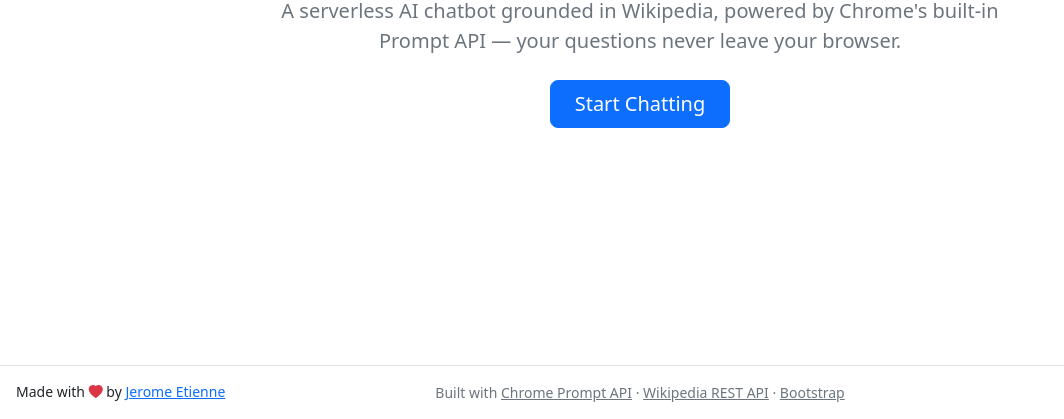
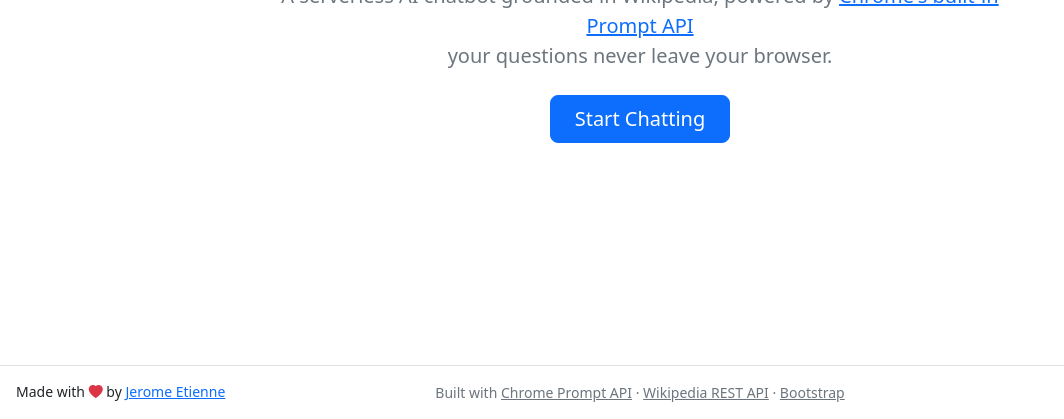
Before and after one commit to jeromeetienne/prompt_api_wikipedia, a website built with Vite: page web/index.html in a window 1280 px wide. Shown: the part 381-800 px from the top of the page, without its empty margins (0-1064 px from the left). Built offline with nearby package versions, Linux system fonts and the light colour scheme.

Commit message:
Update README and index.html for project name consistency and improved link formatting

```diff
--- a/web/index.html
+++ b/web/index.html
@@ -51,8 +51,12 @@
                 <div class="col-lg-8">
                     <h1 class="display-4 fw-bold mb-3">On-Device Wikipedia Chat</h1>
                     <p class="lead text-secondary mb-4">
-                        A serverless AI chatbot grounded in Wikipedia, powered by Chrome's
-                        built-in Prompt API — your questions never leave your browser.
+                        A serverless AI chatbot grounded in Wikipedia, powered by
+                        <a href="https://developer.chrome.com/docs/ai/prompt-api" target="_blank">
+                            Chrome's built-in Prompt API
+                        </a>
+                        <br />
+                        your questions never leave your browser.
                     </p>
                     <!-- Call to action button -->
                     <a href="./chat/" class="btn btn-primary btn-lg px-4 py-2">
```
Also changed, not shown: README.md.
